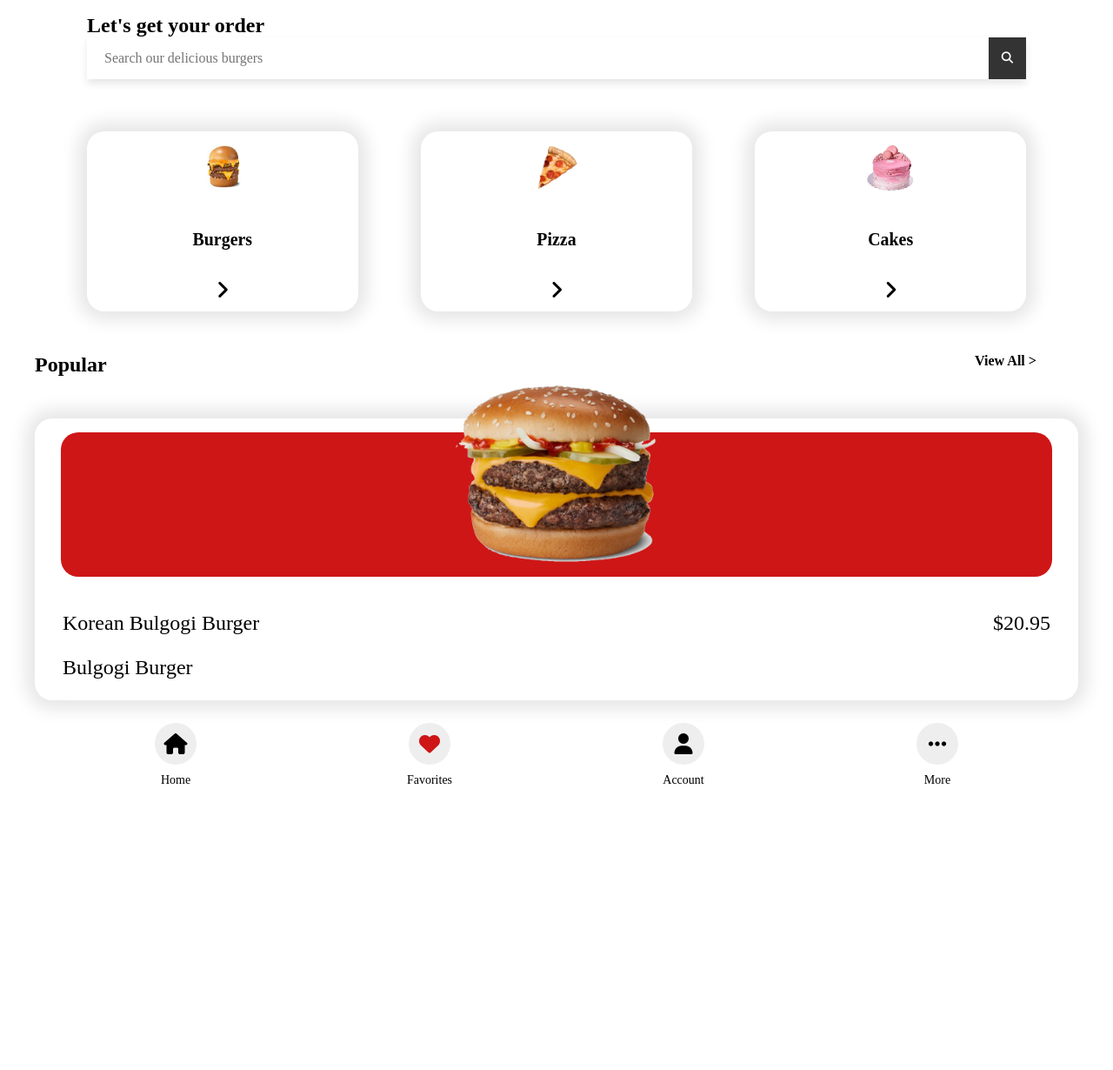
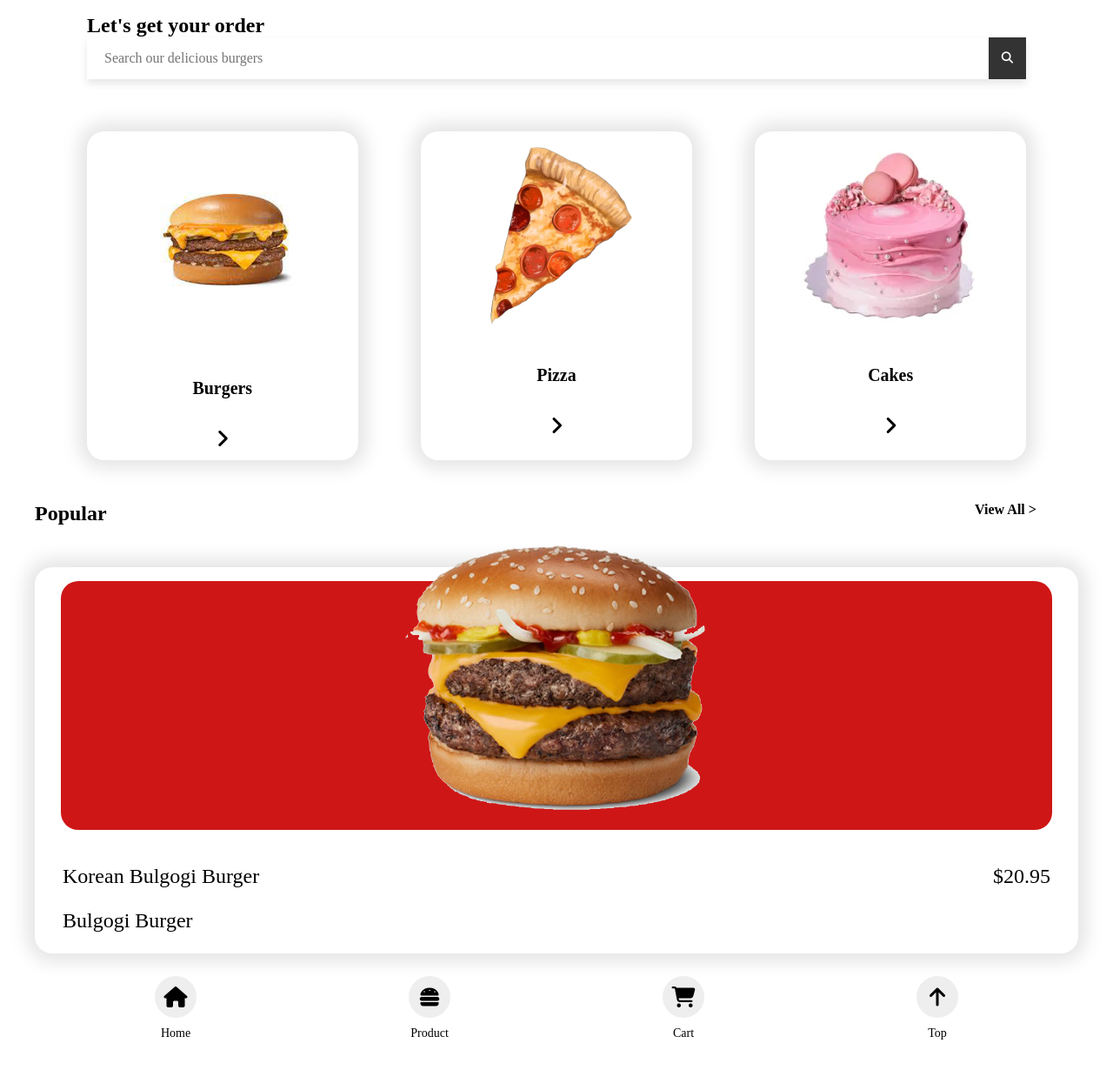
Before and after one commit to choi0138/mtm6201-midterm, a plain HTML site: page index.html in a window 1280 px wide. Shown: the part 223-1453 px from the top of the page at 87% size. Before the commit the page ends 1162 px from the top, so only its background shows below. Drawn offline with Linux system fonts and the light colour scheme.

Commit message:
index design finish

```diff
--- a/index.html
+++ b/index.html
@@ -11,6 +11,7 @@
     <link rel="stylesheet" href="style.css">
 </head>
 <body>
+  <!-- Pop-up nav menu code -->
   <div class="content-container">
     <header>
         <div class="container-header">
@@ -24,9 +25,16 @@
                 <li><a href="product.html">Product</a></li>
                 <li><a href="cart.html">Cart</a></li>
             </ul>
+  <!-- Pop-up nav menu code end-->
             </nav>
             <span><h1>K-Burger</h1></span>
-            <span class="logo"><img src="images/logo.png" alt="logo image"></span>
+            <span class="logo">
+              <picture>
+                <source media="(min-width: 769px)" srcset="images/Flag_of_South_Korea-80.png">
+                <source media="(max-width: 768px)" srcset="images/Flag_of_South_Korea-40.png">
+                <img src="images/Flag_of_South_Korea.png" alt="logo-korean-flag-image">
+              </picture>
+            </span>
         </div>
     </header>
     <section class="intro">
@@ -40,25 +48,40 @@
               <i class="fa fa-search"></i>
             </button>
         </div>
-
+  <!-- product three column code -->
         <div class="container">
             <div class="column">
-              <img src="images/burger.jpeg" alt="hamberger image">
+              <picture>
+                <source media="(min-width: 769px)" srcset="images/burger-250_x_235.png">
+                <source media="(max-width: 768px)" srcset="images/burger-75_x_75.jpeg">
+                <img src="images/burger.jpeg" alt="product-burger-image">
+              </picture>
               <h5>Burgers</h5>
               <i class="fa-solid fa-angle-right"></i>
             </div>
             <div class="column">
-              <img src="images/pizza.avif" alt="pizza image">
+              <picture>
+                <source media="(min-width: 769px)" srcset="images/pizza-234_x_220.png">
+                <source media="(max-width: 768px)" srcset="images/pizza-75_x_75.png">
+                <img src="images/pizza.avif" alt="product-pizza-image">
+              </picture>
               <h5>Pizza</h5>
               <i class="fa-solid fa-angle-right"></i>
             </div>
             <div class="column">
-              <img src="images/cake.webp" alt="cake image">
+              <picture>
+                <source media="(min-width: 769px)" srcset="images/cake-234_x_220.webp">
+                <source media="(max-width: 768px)" srcset="images/cake-75_x_75.png">
+                <img src="images/cake.webp" alt="product-cake-image">
+              </picture>
               <h5>Cakes</h5>
               <i class="fa-solid fa-angle-right"></i>
             </div>
           </div>
     </section>
+
+      <!-- product three column code end -->
+
     <section class="item-ad">
         <h4>Popular</h4>
         <h6>View All ></h6>
@@ -67,7 +90,11 @@
     <section class="item">
         <div class="item-box">
             <div class="item-box2">
-                <img src="images/big-burger.png">
+              <picture>
+                <source media="(min-width: 769px)" srcset="images/big-burger-360_x_360.png">
+                <source media="(max-width: 768px)" srcset="images/big-burger-180_x_180.png">
+                <img src="images/big-burger.png" alt="popular-burger-image">
+              </picture>
             </div>
             <div class="item-descrip">
                 <p>Korean Bulgogi Burger</p>
@@ -89,25 +116,25 @@
         <div class="grid-item">
           <a href="product.html" class="link-item">
             <div class="icon-container">
-              <i class="fa-solid fa-heart"></i>
+              <i class="fa-solid fa-burger"></i>
             </div>
-            <p>Favorites</p>
+            <p>Product</p>
+          </a>
+        </div>
+        <div class="grid-item">
+          <a href="cart.html" class="link-item">
+            <div class="icon-container">
+              <i class="fa-solid fa-cart-shopping"></i>
+            </div>
+            <p>Cart</p>
           </a>
         </div>
         <div class="grid-item">
           <a href="#" class="link-item">
             <div class="icon-container">
-              <i class="fa-solid fa-user"></i>
+              <i class="fa-solid fa-arrow-up"></i>
             </div>
-            <p>Account</p>
-          </a>
-        </div>
-        <div class="grid-item">
-          <a href="#" class="link-item">
-            <div class="icon-container">
-              <i class="fa-solid fa-ellipsis"></i>
-            </div>
-            <p>More</p>
+            <p>Top</p>
           </a>
         </div>
       </div>
--- a/style.css
+++ b/style.css
@@ -62,10 +62,6 @@ body {
     transform: translateY(100%);
 }
 
-.fa {
-    /* font-weight: 900; */
-  }
-
 .search-bar {
     display: flex;
     justify-content: center;
@@ -124,8 +120,6 @@ body {
 }
 
 .column img {
-    width: 4rem;
-    height: 4rem;
     background-color:white;
     border-radius: 20px;
 }
@@ -180,7 +174,6 @@ body {
 .item img {
     display: relative;
     margin-top: -5rem;
-    width: 15rem;
 }
 
 .item-box2 img {
@@ -657,6 +650,10 @@ Text rises and fades in and out */
     body{
         font-size: 1.5rem;
     }
+    .logo img{
+        width: 80px;
+        transform: translateY(25%);
+    }
 
     .intro, .search-bar {
         margin-left: 5%;
```
Also changed, not shown: images/Flag_of_South_Korea-40.png (added), images/Flag_of_South_Korea-80.png (added), images/Flag_of_South_Korea.png (added), images/big-burger-180_x_180.png (added), images/big-burger-360_x_360.png (added), images/burger-250_x_235.png (added), images/burger-75_x_75.jpeg (added), images/burger.jpeg (deleted), images/burger.jpg (added), images/cake-234_x_220.webp (added), images/cake-75_x_75.png (added), images/logo.png (deleted), images/mockup-designs-all.png (added), images/pizza-234_x_220.png (added), 1 more files, 2 other files.
